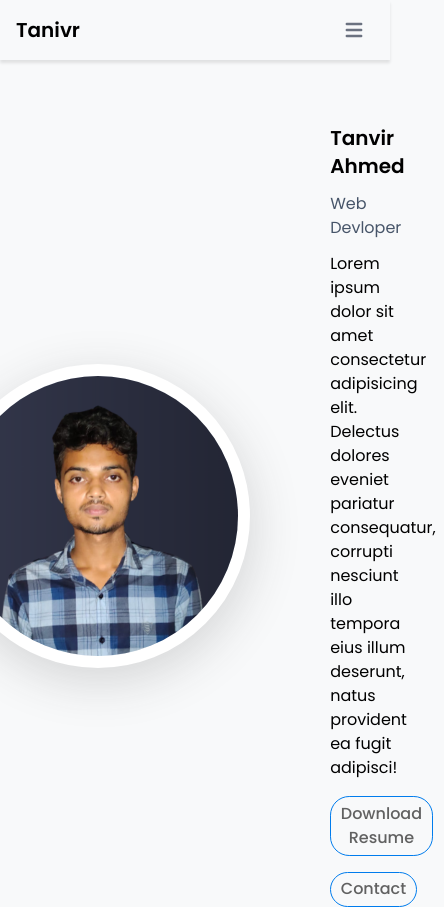
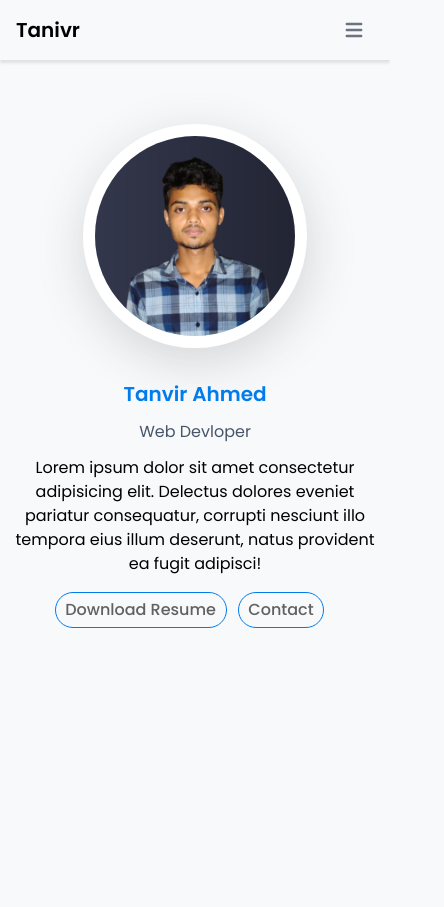
Before and after one commit to tanvirgithub21/Tanvir-Protfolio-V2.0, a React (Create React App) app: page / in a window 390 px wide. Shown: the whole page, 444 px wide, since content can reach past the window. After the commit the page ends 844 px from the top, so only its background shows below. Built offline with nearby package versions, Linux system fonts and the light colour scheme.

Commit message:
added project responsive

```diff
--- a/src/Pages/AboutMe/AboutMe.jsx
+++ b/src/Pages/AboutMe/AboutMe.jsx
@@ -18,18 +18,18 @@ const AboutMe = () => {
         </h2>
 
         {/* about me box  */}
-        <div className="aboutMeBox flex justify-center items-center">
-          <div className="aboutImage flex justify-end items-center mr-28 flex-1 overflow-hidden">
+        <div className="aboutMeBox sm:flex justify-center items-center text-center sm:text-left">
+          <div className="aboutImage flex justify-center sm:justify-end sm:items-center mr-0 sm:mr-10 md:mr-28 mb-10 sm:mb-0 flex-1 overflow-hidden">
             <div className="aboutMeImage w-[20rem] h-[20rem]"></div>
           </div>
 
           <div className="aboutText flex-1">
-            <h2 className="text-3xl font-semibold mb-6">
+            <h2 className="text-2xl md:text-3xl font-semibold mb-6">
               I'm Md Tanvir Ahmed
               <br />
-              <span className="text-xl">Junior web Developer</span>
+              <span className=" text-lg md:text-xl text-[#007ced]">Junior web Developer</span>
             </h2>
-            <p className="max-w-[80%]">
+            <p className="w-full  sm:max-w-[80%]">
               Lorem ipsum dolor sit amet consectetur adipisicing elit. Nobis,
               laudantium voluptatum, quod ipsum repellat dolorum assumenda nisi
               ea eius doloremque inventore nam aut voluptatibus dignissimos
@@ -39,7 +39,7 @@ const AboutMe = () => {
             <button className="btn btn-primary">Download Resume</button>
             {/* social icon box  */}
             <div className="socialIcon">
-              <ul className="flex text-2xl text-slate-700">
+              <ul className="flex justify-center sm:justify-start text-2xl text-slate-700">
                 <li className="mr-5 mt-8">
                   <Link to="#">
                     <FaLinkedin />
@@ -63,6 +63,8 @@ const AboutMe = () => {
             </div>
           </div>
         </div>
+
+
       </div>
     </section>
   );
--- a/src/Pages/Home/Home.jsx
+++ b/src/Pages/Home/Home.jsx
@@ -1,31 +1,33 @@
 import React from "react";
-import tanir from "../../Images/tanvir.png";
 import "./Home.css";
 
 const Home = () => {
   return (
     <section className="container">
-      <div className="homeWrap flex justify-center items-center mt-16">
+      <div className="homeWrap md:flex justify-center items-center mt-16">
         {/* image box  */}
-        <div className="flex flex-1 justify-end items-center">
-          <div className="imgBox w-[19rem] h-[19rem] bg-slate-200 rounded-full overflow-hidden my-10 mr-20">
+        <div className="flex flex-1 justify-center md:justify-end items-center mb-8 md:mb-0">
+          <div className="imgBox w-[14rem] md:w-[19rem] h-[14rem] md:h-[19rem] bg-slate-200 rounded-full overflow-hidden md:my-10 md:mr-20">
             <div className="img w-full h-full"></div>
           </div>
         </div>
-        <div className="flex-1">
+        <div className="flex-1 text-center md:text-left">
           {/* home text box  */}
-          <div className=" max-w-[70%]">
-            <h2 className="text-xl sm:text-3xl md:text-4xl  font-semibold">
+          <div className=" md:max-w-[70%]">
+            <h2 className="text-xl sm:text-3xl md:text-4xl text-[#007ced] font-semibold">
               Tanvir Ahmed
             </h2>
             <h4 className="text-base sm:text-lg text-slate-600 my-3">
               Web Devloper
             </h4>
-            <p>
+            <div className="flex justify-center">
+             <p className="max-w-md">
               Lorem ipsum dolor sit amet consectetur adipisicing elit. Delectus
               dolores eveniet pariatur consequatur, corrupti nesciunt illo
               tempora eius illum deserunt, natus provident ea fugit adipisci!
             </p>
+
+            </div>
 
             <div className="buttonBox">
               <button className="btn btn-primary">Download Resume</button>
```
Also changed, not shown: src/Pages/Projects/Projects.jsx (+3 -4 lines).
